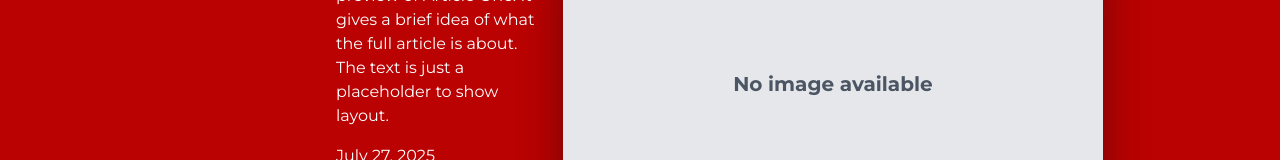
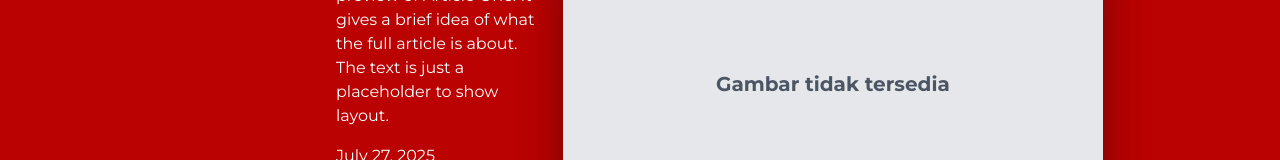
Before and after one commit to GilangAlfarizi/pak-ndut-official-website, a React (Vite) app: page /article in a window 1280 px wide. Shown: the part 160-320 px from the top of the page. Built offline with nearby package versions, Linux system fonts and the light colour scheme.

Commit message:
update multilanguage

```diff
--- a/src/components/article/MainArticle.jsx
+++ b/src/components/article/MainArticle.jsx
@@ -12,10 +12,12 @@ const ArticleCard = () => {
     en: {
       loading: "Loading...",
       readPost: "Read Post",
+      noImage: "No image available",
     },
     id: {
       loading: "Memuat...",
       readPost: "Baca Selengkapnya",
+      noImage: "Gambar tidak tersedia",
     },
   };
 
@@ -68,7 +70,7 @@ const ArticleCard = () => {
         ) : (
           <div className="w-92 h-55 md:h-80 md:w-135 bg-gray-200 flex items-center justify-center rounded-2xl mt-15 md:mt-0 shadow-2xl shadow-red-950 mb-5 md:mb-0">
             <p className="text-gray-600 text-base sm:text-lg md:text-xl font-semibold text-center px-4">
-              No image available
+              {translations[language].noImage}
             </p>
           </div>
         )}
```
